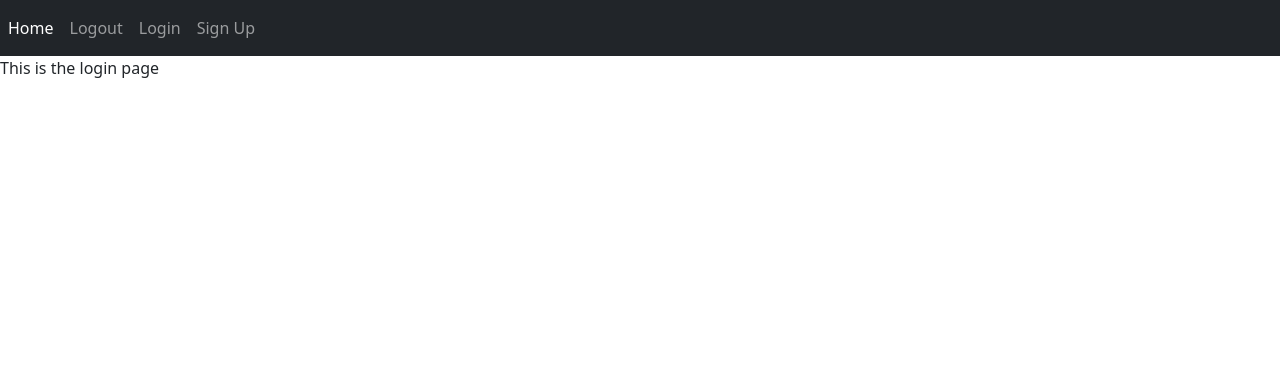
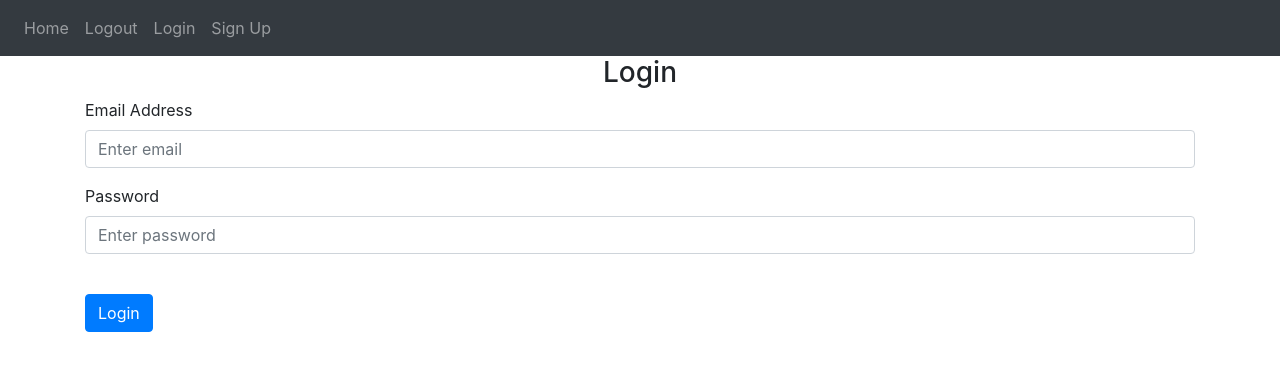
Before and after one commit to AlexHr2005/VOT-project, a Flask app: page /login in a window 1280 px wide. Shown: the top 371 px of the page. Run offline with Flask 3, Linux system fonts and the light colour scheme; some libraries are stand-ins or nearby versions.

Commit message:
Created login and sign-up templates

```diff
--- a/website/templates/base.html
+++ b/website/templates/base.html
@@ -1,9 +1,20 @@
 <!DOCTYPE html>
 <html>
   <head>
-        <meta charset="utf-8"/>
-        <meta name="viewport" content="width=device-width, initial-scale=1"/>
-        <link href="https://cdn.jsdelivr.net/npm/bootstrap@5.3.0/dist/css/bootstrap.min.css" rel="stylesheet" integrity="sha384-9ndCyUaIbzAi2FUVXJi0CjmCapSmO7SnpJef0486qhLnuZ2cdeRhO02iuK6FUUVM" crossorigin="anonymous">
+    <meta charset="utf-8" />
+    <meta name="viewport" content="width=device-width, initial-scale=1" />
+    <link
+      rel="stylesheet"
+      href="https://stackpath.bootstrapcdn.com/bootstrap/4.4.1/css/bootstrap.min.css"
+      integrity="sha384-Vkoo8x4CGsO3+Hhxv8T/Q5PaXtkKtu6ug5TOeNV6gBiFeWPGFN9MuhOf23Q9Ifjh"
+      crossorigin="anonymous"
+    />
+    <link
+      rel="stylesheet"
+      href="https://stackpath.bootstrapcdn.com/font-awesome/4.7.0/css/font-awesome.min.css"
+      crossorigin="anonymous"
+    />
+
     <title>{% block title %}Home{% endblock %}</title>
   </head>
   <body>
@@ -18,7 +29,7 @@
       </button>
       <div class="collapse navbar-collapse" id="navbar">
         <div class="navbar-nav">
-                <a class="nav-item nav-link active" id="home" href="/">Home</a>
+          <a class="nav-item nav-link" id="home" href="/">Home</a>
           <a class="nav-item nav-link" id="logout" href="/logout">Logout</a>
           <a class="nav-item nav-link" id="login" href="/login">Login</a>
           <a class="nav-item nav-link" id="signUp" href="/sign-up">Sign Up</a>
@@ -26,9 +37,21 @@
       </div>
     </nav>
 
-          {% block content %}
-          {% endblock %}
-
-        <script src="https://cdn.jsdelivr.net/npm/bootstrap@5.3.0/dist/js/bootstrap.bundle.min.js" integrity="sha384-geWF76RCwLtnZ8qwWowPQNguL3RmwHVBC9FhGdlKrxdiJJigb/j/68SIy3Te4Bkz" crossorigin="anonymous"></script>
+    <div class="container">{% block content %} {% endblock %}</div>
+    <script
+      src="https://code.jquery.com/jquery-3.2.1.slim.min.js"
+      integrity="sha384-KJ3o2DKtIkvYIK3UENzmM7KCkRr/rE9/Qpg6aAZGJwFDMVNA/GpGFF93hXpG5KkN"
+      crossorigin="anonymous"
+    ></script>
+    <script
+      src="https://cdnjs.cloudflare.com/ajax/libs/popper.js/1.12.9/umd/popper.min.js"
+      integrity="sha384-ApNbgh9B+Y1QKtv3Rn7W3mgPxhU9K/ScQsAP7hUibX39j7fakFPskvXusvfa0b4Q"
+      crossorigin="anonymous"
+    ></script>
+    <script
+      src="https://maxcdn.bootstrapcdn.com/bootstrap/4.0.0/js/bootstrap.min.js"
+      integrity="sha384-JZR6Spejh4U02d8jOt6vLEHfe/JQGiRRSQQxSfFWpi1MquVdAyjUar5+76PVCmYl"
+      crossorigin="anonymous"
+    ></script>
 </body>
 </html>
--- a/website/templates/login.html
+++ b/website/templates/login.html
@@ -1,6 +1,28 @@
-{% extends "base.html" %}
-{% block title %}Login{% endblock %}
-
-{% block content %}
-<p>This is the login page</p>
-{% endblock %}
+{% extends "base.html" %} {% block title %}Login{% endblock %} {% block content
+    %}
+    <form method="POST">
+      <h3 align="center">Login</h3>
+      <div class="form-group">
+        <label for="email">Email Address</label>
+        <input
+          type="email"
+          class="form-control"
+          id="email"
+          name="email"
+          placeholder="Enter email"
+        />
+      </div>
+      <div class="form-group">
+        <label for="password">Password</label>
+        <input
+          type="password"
+          class="form-control"
+          id="password"
+          name="password"
+          placeholder="Enter password"
+        />
+      </div>
+      <br />
+      <button type="submit" class="btn btn-primary">Login</button>
+    </form>
+    {% endblock %}
```
Also changed, not shown: website/templates/sign_up.html (+21 -1 lines). Lines whose indentation alone changed are shown as unchanged.
